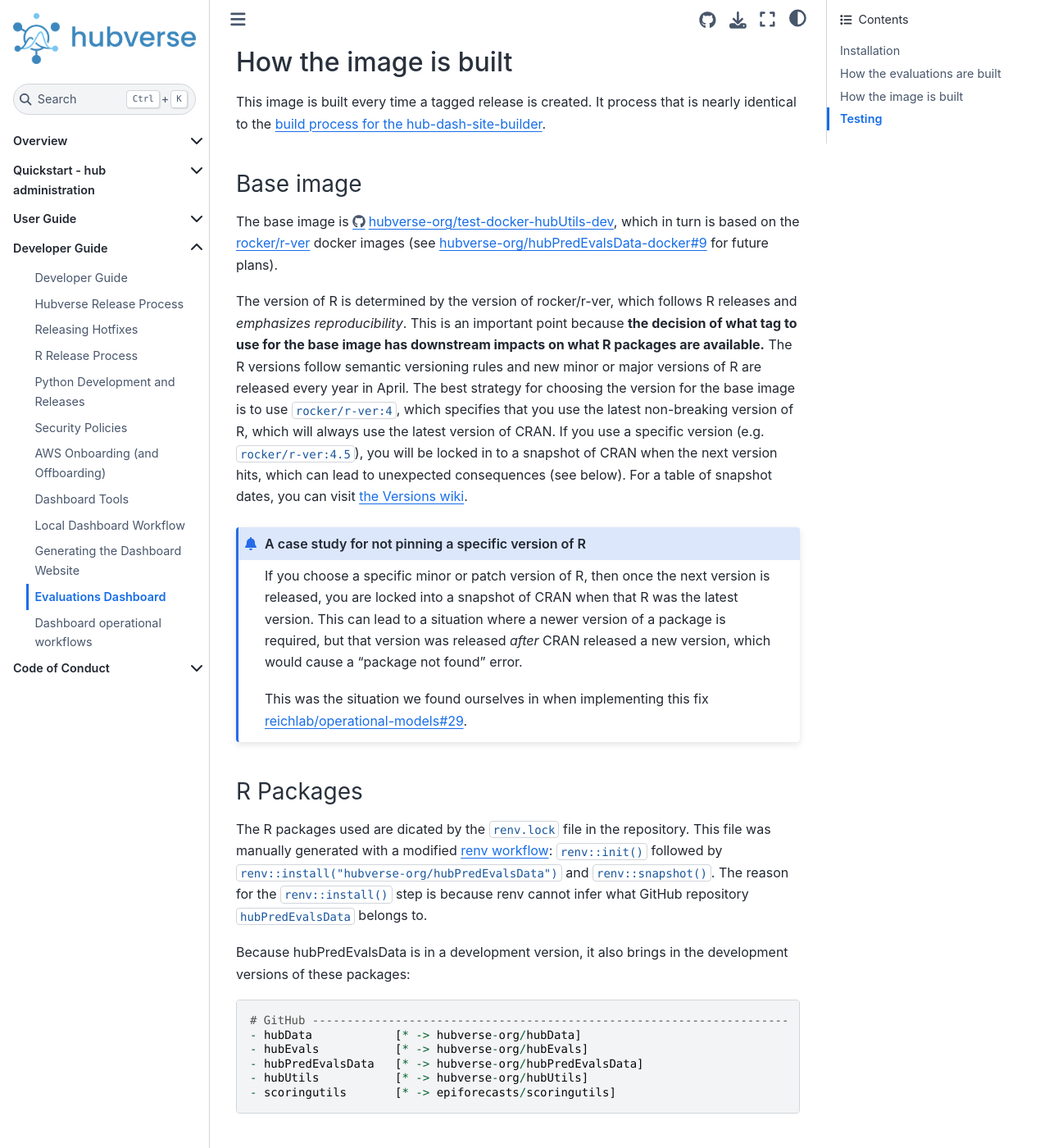
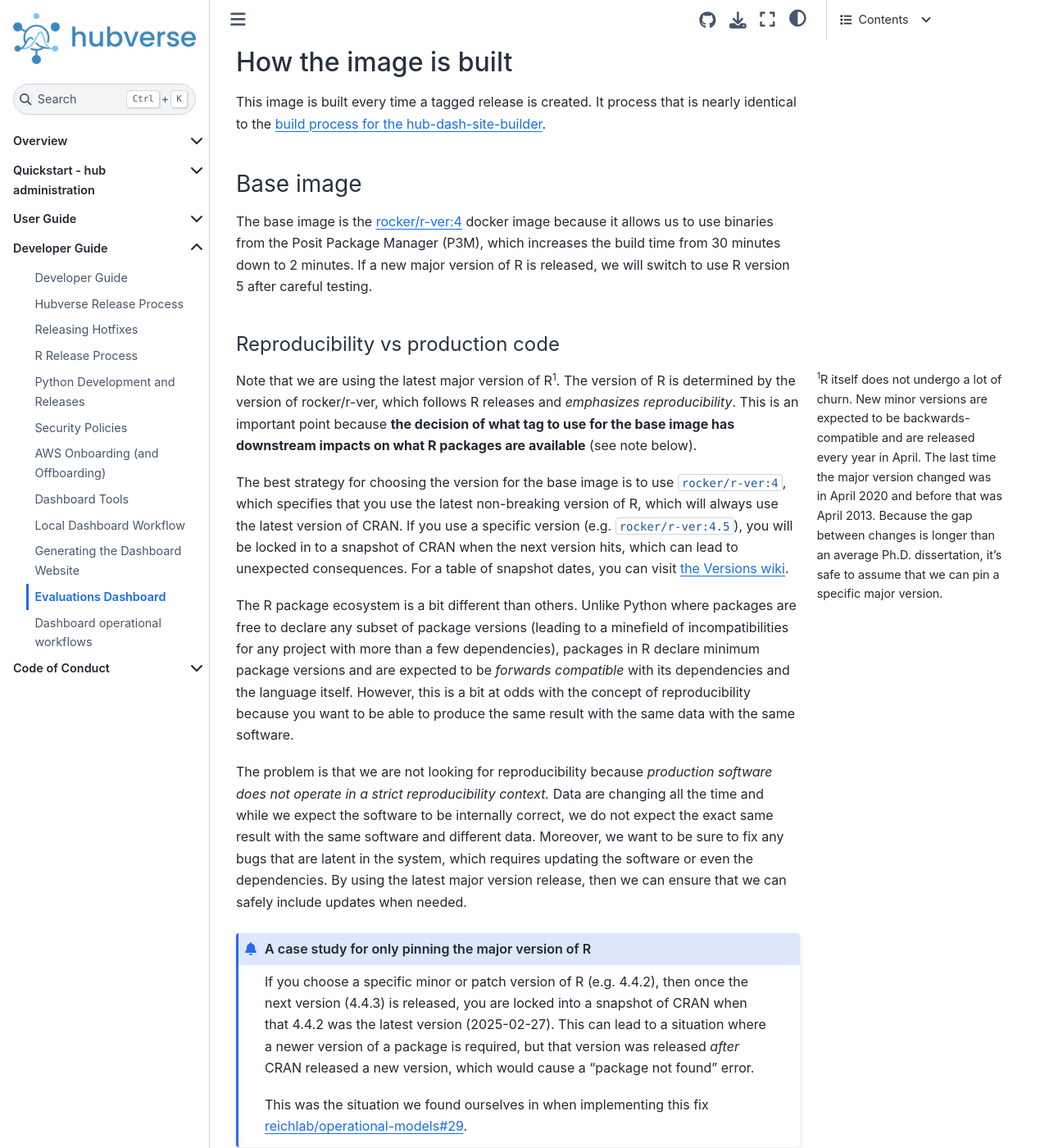
Before and after one commit to hubverse-org/hubDocs, a Sphinx documentation site: the page built from docs/source/developer/dashboard-predevals.md, in a window 1280 px wide and 1400 px high, scrolled down 1603 px. Shown: the whole window at 82% size. Built offline with Sphinx 7.4.7 and the Sphinx Book theme 1.1.4, drawn with Linux system fonts in a browser that asks for light colours; comment, search, counter and statistics services are not loaded; some of the changed text lies outside the part shown.

Commit message:
update rationale behind R versioning and testing

````diff
--- a/docs/source/developer/dashboard-predevals.md
+++ b/docs/source/developer/dashboard-predevals.md
@@ -1,6 +1,6 @@
 # Evaluations Dashboard
 
-The [evaluations dashboard](#dashboard-predevals) provides model evaluation scores
+The evaluations dashboard provides model evaluation scores
 for predictions. The interactivity in the dashboard is provided by the [predevals](https://github.com/hubverse-org/predevals) JavaScript module, which reads in CSV files and produces a
 dashboard interface to view charts and tables summarizing these files.
 
@@ -79,36 +79,63 @@
 
 ### Base image
 
-The base image is <https://github.com/hubverse-org/test-docker-hubUtils-dev/>,
-which in turn is based on the
-[rocker/r-ver](https://rocker-project.org/images/versioned/r-ver.html) docker
-images (see
-[hubverse-org/hubPredEvalsData-docker#9](https://github.com/hubverse-org/hubPredEvalsData-docker/issues/9)
-for future plans).
+The base image is the
+[rocker/r-ver:4](https://rocker-project.org/images/versioned/r-ver.html) docker
+image because it allows us to use binaries from the Posit Package Manager
+(P3M), which increases the build time from 30 minutes down to 2 minutes. If a
+new major version of R is released, we will switch to use R version 5 after
+careful testing.
 
-The version of R is determined by the version of rocker/r-ver, which follows R
-releases and _emphasizes reproducibility_. This is an important point because
-**the decision of what tag to use for the base image has downstream impacts on
-what R packages are available.** The R versions follow semantic versioning rules
-and new minor or major versions of R are released every year in April. The best
-strategy for choosing the version for the base image is to use `rocker/r-ver:4`,
-which specifies that you use the latest non-breaking version of R, which will
-always use the latest version of CRAN. If you use a specific version (e.g.
-`rocker/r-ver:4.5`), you will be locked in to a snapshot of CRAN when the next
-version hits, which can lead to unexpected consequences (see below). For a
+#### Reproducibility vs production code
+
+Note that we are using the latest major version of R[^versioning]. The version
+of R is determined by the version of rocker/r-ver, which follows R releases and
+_emphasizes reproducibility_. This is an important point because **the decision
+of what tag to use for the base image has downstream impacts on what R packages
+are available** (see note below).
+
+The best strategy for choosing the version for the base image is to use
+`rocker/r-ver:4`, which specifies that you use the latest non-breaking version
+of R, which will always use the latest version of CRAN. If you use a specific
+version (e.g. `rocker/r-ver:4.5`), you will be locked in to a snapshot of CRAN
+when the next version hits, which can lead to unexpected consequences. For a
 table of snapshot dates, you can visit [the Versions
 wiki](https://github.com/rocker-org/rocker-versioned2/wiki/Versions).
 
+The R package ecosystem is a bit different than others. Unlike Python where
+packages are free to declare any subset of package versions (leading to a
+minefield of incompatibilities for any project with more than a few
+dependencies), packages in R declare minimum package versions and are expected
+to be _forwards compatible_ with its dependencies and the language itself.
+However, this is a bit at odds with the concept of reproducibility because you
+want to be able to produce the same result with the same data with the same
+software.
 
+The problem is that we are not looking for reproducibility because _production
+software does not operate in a strict reproducibility context._ Data are
+changing all the time and while we expect the software to be internally
+correct, we do not expect the exact same result with the same software and
+different data. Moreover, we want to be sure to fix any bugs that are latent in
+the system, which requires updating the software or even the dependencies. By
+using the latest major version release, then we can ensure that we can safely
+include updates when needed.
 
-:::{admonition} A case study for not pinning a specific version of R
+[^versioning]: R itself does not undergo a lot of churn. New minor versions are
+    expected to be backwards-compatible and are released every year in April.
+    The last time the major version changed was in April 2020 and before that
+    was April 2013. Because the gap between changes is longer than an average
+    Ph.D. dissertation, it's safe to assume that we can pin a specific major
+    version.
+
+:::{admonition} A case study for only pinning the major version of R
 :class: info
 
-If you choose a specific minor or patch version of R, then once the next
-version is released, you are locked into a snapshot of CRAN when that R was the
-latest version. This can lead to a situation where a newer version of a package
-is required, but that version was released _after_ CRAN released a new version,
-which would cause a "package not found" error.
+If you choose a specific minor or patch version of R (e.g. 4.4.2), then once
+the next version (4.4.3) is released, you are locked into a snapshot of CRAN
+when that 4.4.2 was the latest version (2025-02-27). This can lead to a
+situation where a newer version of a package is required, but that version was
+released _after_ CRAN released a new version, which would cause a "package not
+found" error.
 
 This was the situation we found ourselves in when implementing this fix
 [reichlab/operational-models#29](https://github.com/reichlab/operational-models/pull/29).
@@ -136,7 +163,6 @@
 - scoringutils       [* -> epiforecasts/scoringutils]
 ```
 
-
 ### Updating the R package dependencies
 
 We package this as a docker image because the process for installing R packages
@@ -151,6 +177,38 @@
 create a pull request for these results. An example of a pull request with
 these changes can be found in [hubverse-org/hubPredEvalsData-docker#3](https://github.com/hubverse-org/hubPredEvalsData-docker/pull/3).
 
+#### Updating dependencies after a minor R version update
+
+After a minor R version update, it is important to run `renv::update()` so that
+all of the packages and version of R are updated to the latest major version.
+
+
 ## Testing
 
-There are unit tests in `hubPredEvalsData`, but no formal tests for the image.
+There are unit tests in `hubPredEvalsData`. There is an integration test in the
+github workflow that is built into the build workflow with the following steps:
+
+1. fetch the [flu metrocast hub](https://github.com/reichlab/flu-metrocast)
+2. fetch the [predevals-config from the dashboard repo](https://github.com/reichlab/metrocast-dashboard/blob/main/predevals-config.yml)
+3. load the latest version of this image and generate data, output into a
+   folder called `latest/`
+4. load the PR version of this image and generate data, output into a folder
+   called `new/`
+5. use [`scripts/test.R`](https://github.com/hubverse-org/hubPredEvalsData-docker/blob/main/scripts/test.R) from the container to compare the two outputs. It will
+   error if they are not equal.
+
+This is done twice during a pull request and once from the main branch and on
+releases. The idea behind the two tests comes from [the dashboard site builder
+test strategy](#dashboard-site-image-build). It is a way to balance the need
+for security and the need to update tests.
+
+- The first test uses the tests embedded in the current PR
+  - allows for updated expectations and more tests to be added
+- the second uses the tests from the current release
+  - prevents malicious intent by confirming the test suite from the source
+    container works as expected.
+  - this is allowed to fail if the tests are updated for a valid reason (as in
+    this case where there are no tests in the release).
+
+Once the PR is merged, then the tests are considered valid and we no longer need
+to run the second iteration.
````
